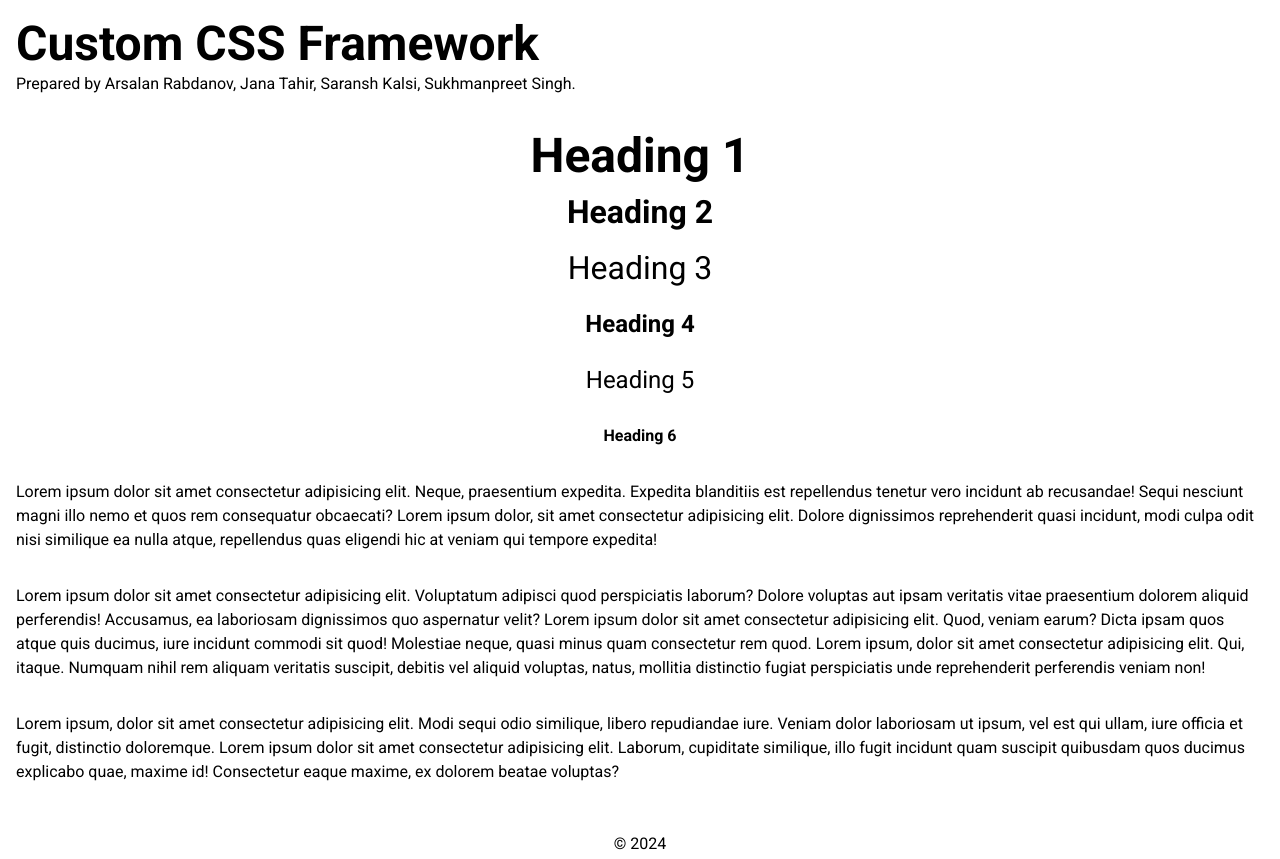
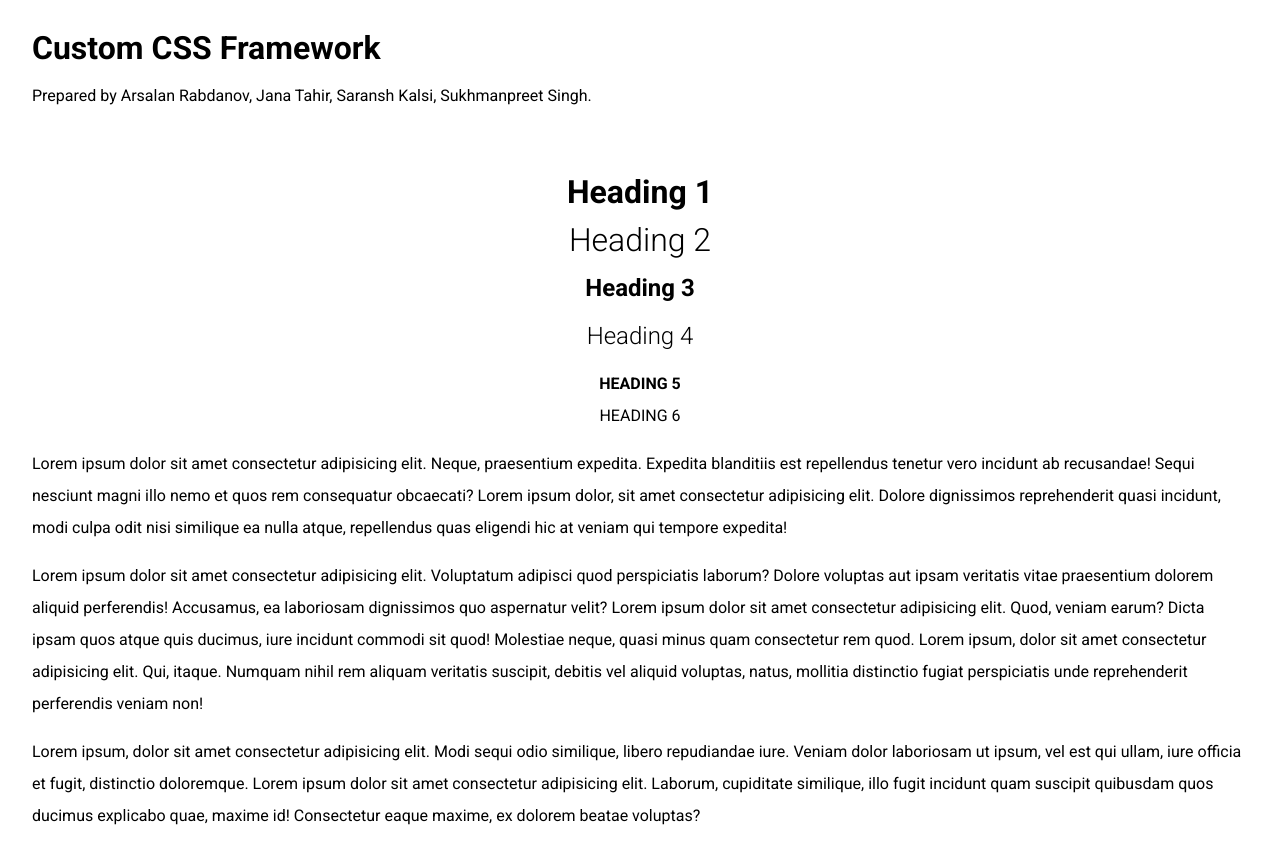
Before and after one commit to rabdanovarsalan/24W-MTM6407-310_custom-css-framework, a plain HTML site: page index.html in a window 1280 px wide. Shown: the top 859 px of the page. Drawn offline with Linux system fonts and the light colour scheme.

Commit message:
typography tweaked

```diff
--- a/index.html
+++ b/index.html
@@ -10,24 +10,24 @@
 <body>
     <header>
         <div class="container-fluid">
-            <h1 class="pt-1 pb-1">Custom CSS Framework</h1>
+            <h1>Custom CSS Framework</h1>
             <p>Prepared by Arsalan Rabdanov, Jana Tahir, Saransh Kalsi, Sukhmanpreet Singh.</p>
         </div>
     </header>
 
     <main>
         <div class="container-fluid">
-            <h1 class="pt-1 pb-1 text-center">Heading 1</h1>
-            <h2 class="pt-1 pb-1 text-center">Heading 2</h2>
-            <h3 class="pt-1 pb-1 text-center">Heading 3</h3>
-            <h4 class="pt-1 pb-1 text-center">Heading 4</h4>
-            <h5 class="pt-1 pb-1 text-center">Heading 5</h5>
-            <h6 class="pt-1 pb-1 text-center">Heading 6</h6>
+            <h1 class="text-center">Heading 1</h1>
+            <h2 class="text-center">Heading 2</h2>
+            <h3 class="text-center">Heading 3</h3>
+            <h4 class="text-center">Heading 4</h4>
+            <h5 class="text-center">Heading 5</h5>
+            <h6 class="text-center">Heading 6</h6>
 
             <div>
-                <p class="pt-1 pb-1">Lorem ipsum dolor sit amet consectetur adipisicing elit. Neque, praesentium expedita. Expedita blanditiis est repellendus tenetur vero incidunt ab recusandae! Sequi nesciunt magni illo nemo et quos rem consequatur obcaecati? Lorem ipsum dolor, sit amet consectetur adipisicing elit. Dolore dignissimos reprehenderit quasi incidunt, modi culpa odit nisi similique ea nulla atque, repellendus quas eligendi hic at veniam qui tempore expedita!</p>
-                <p class="pt-1 pb-1">Lorem ipsum dolor sit amet consectetur adipisicing elit. Voluptatum adipisci quod perspiciatis laborum? Dolore voluptas aut ipsam veritatis vitae praesentium dolorem aliquid perferendis! Accusamus, ea laboriosam dignissimos quo aspernatur velit? Lorem ipsum dolor sit amet consectetur adipisicing elit. Quod, veniam earum? Dicta ipsam quos atque quis ducimus, iure incidunt commodi sit quod! Molestiae neque, quasi minus quam consectetur rem quod. Lorem ipsum, dolor sit amet consectetur adipisicing elit. Qui, itaque. Numquam nihil rem aliquam veritatis suscipit, debitis vel aliquid voluptas, natus, mollitia distinctio fugiat perspiciatis unde reprehenderit perferendis veniam non!</p>
-                <p class="pt-1 pb-1">Lorem ipsum, dolor sit amet consectetur adipisicing elit. Modi sequi odio similique, libero repudiandae iure. Veniam dolor laboriosam ut ipsum, vel est qui ullam, iure officia et fugit, distinctio doloremque. Lorem ipsum dolor sit amet consectetur adipisicing elit. Laborum, cupiditate similique, illo fugit incidunt quam suscipit quibusdam quos ducimus explicabo quae, maxime id! Consectetur eaque maxime, ex dolorem beatae voluptas?</p>
+                <p>Lorem ipsum dolor sit amet consectetur adipisicing elit. Neque, praesentium expedita. Expedita blanditiis est repellendus tenetur vero incidunt ab recusandae! Sequi nesciunt magni illo nemo et quos rem consequatur obcaecati? Lorem ipsum dolor, sit amet consectetur adipisicing elit. Dolore dignissimos reprehenderit quasi incidunt, modi culpa odit nisi similique ea nulla atque, repellendus quas eligendi hic at veniam qui tempore expedita!</p>
+                <p>Lorem ipsum dolor sit amet consectetur adipisicing elit. Voluptatum adipisci quod perspiciatis laborum? Dolore voluptas aut ipsam veritatis vitae praesentium dolorem aliquid perferendis! Accusamus, ea laboriosam dignissimos quo aspernatur velit? Lorem ipsum dolor sit amet consectetur adipisicing elit. Quod, veniam earum? Dicta ipsam quos atque quis ducimus, iure incidunt commodi sit quod! Molestiae neque, quasi minus quam consectetur rem quod. Lorem ipsum, dolor sit amet consectetur adipisicing elit. Qui, itaque. Numquam nihil rem aliquam veritatis suscipit, debitis vel aliquid voluptas, natus, mollitia distinctio fugiat perspiciatis unde reprehenderit perferendis veniam non!</p>
+                <p>Lorem ipsum, dolor sit amet consectetur adipisicing elit. Modi sequi odio similique, libero repudiandae iure. Veniam dolor laboriosam ut ipsum, vel est qui ullam, iure officia et fugit, distinctio doloremque. Lorem ipsum dolor sit amet consectetur adipisicing elit. Laborum, cupiditate similique, illo fugit incidunt quam suscipit quibusdam quos ducimus explicabo quae, maxime id! Consectetur eaque maxime, ex dolorem beatae voluptas?</p>
             </div>
         </div>
     </main>
--- a/src/_base.scss
+++ b/src/_base.scss
@@ -12,37 +12,54 @@ body {
 
 // Headings
 h1 {
-    font-size: typography.$font-size-xxl;
-    font-weight: typography.$font-weight-bold;
+    margin: variables.$m-1 0;
+    font-size: typography.$font-size-xl;
+    font-weight: typography.$font-weight-700;
+    line-height: typography.$line-height;
 }
 
 h2 {
+    margin: variables.$m-1 0;
     font-size: typography.$font-size-xl;
-    font-weight: typography.$font-weight-bold;
+    font-weight: typography.$font-weight-300;
+    line-height: typography.$line-height;
 }
 
 h3 {
-    font-size: typography.$font-size-xl;
-    font-weight: typography.$font-weight-regular;
+    margin: variables.$m-1 0;
+    font-size: typography.$font-size-lg;
+    font-weight: typography.$font-weight-700;
+    line-height: typography.$line-height;
 }
 
 h4 {
+    margin: variables.$m-1 0;
     font-size: typography.$font-size-lg;
-    font-weight: typography.$font-weight-bold;
+    font-weight: typography.$font-weight-300;
+    line-height: typography.$line-height;
 }
 
 h5 {
-    font-size: typography.$font-size-lg;
-    font-weight: typography.$font-weight-regular;
+    margin: variables.$m-0 0;
+    font-size: typography.$font-size-md;
+    font-weight: typography.$font-weight-700;
+    line-height: typography.$line-height;
+    text-transform: uppercase;
 }
 
 h6 {
+    margin: variables.$m-0 0;
     font-size: typography.$font-size-md;
-    font-weight: typography.$font-weight-bold;
+    font-weight: typography.$font-weight-400;
+    line-height: typography.$line-height;
+    text-transform: uppercase;
 }
 
+p {
+    margin: variables.$m-1 0;
+    line-height: typography.$line-height;
+}
 a {
     display: inline-block;
     text-decoration: none;
-
 }
--- a/src/_typography.scss
+++ b/src/_typography.scss
@@ -8,9 +8,12 @@ $font-size-xl:   2.00rem;
 $font-size-xxl:  3.00rem;
 
 // Font Weights
-$font-weight-thin:     100;
-$font-weight-light:    300;
-$font-weight-regular:  400;
-$font-weight-medium:   500;
-$font-weight-bold:     700;
-$font-weight-black:    900;
+$font-weight-100:  100;
+$font-weight-300:  300;
+$font-weight-400:  400;
+$font-weight-500:  500;
+$font-weight-700:  700;
+$font-weight-900:  900;
+
+// Line Height
+$line-height: calc($font-size-md * 2);
--- a/src/_utilities.scss
+++ b/src/_utilities.scss
@@ -85,5 +85,5 @@
 .container-fluid {
     margin: variables.$p-0 auto;
     padding: variables.$p-1;
-    width: 100%;
+    width: calc(100% - variables.$p-1 * 2);
 }
--- a/src/main.scss
+++ b/src/main.scss
@@ -11,3 +11,10 @@ html, body {
 body {
     line-height: 1.50rem;
 }
+
+code {
+    padding: variables.$p-1;
+    display: block;
+    width: calc(100% - variables.$p-1 * 2);
+    border: 1px solid gray;
+}
```
Also changed, not shown: README.md, css/main.css, 1 other file.
